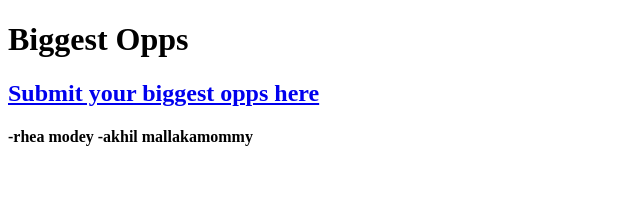
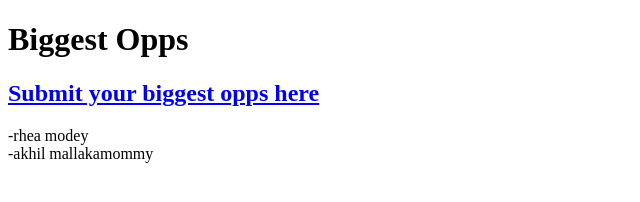
Before and after one commit to AugustWarshauer/BiggestOpp, a plain HTML site: page index.html in a window 1280 px wide. Shown: the whole page, without its empty margins (0-640 px from the left). Drawn offline with Linux system fonts and the light colour scheme.

Commit message:
Update index.html

```diff
--- a/index.html
+++ b/index.html
@@ -2,9 +2,9 @@
 <body>
 	<h1>Biggest Opps</h1>
 	<h2><a href="https://forms.gle/HvcYDbNtm2bpxnms9">Submit your biggest opps here</a></h2>
-	<h4>
-		-rhea modey
+	<p>
+		-rhea modey <br>
 		-akhil mallakamommy
-	</h4>
+	</p>
 </body>
 </html>
```
